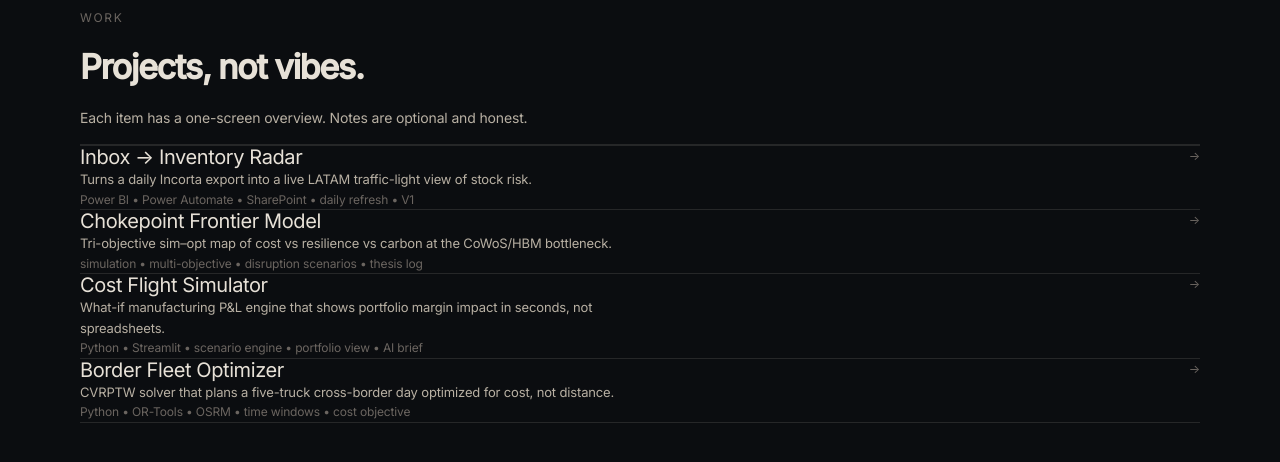
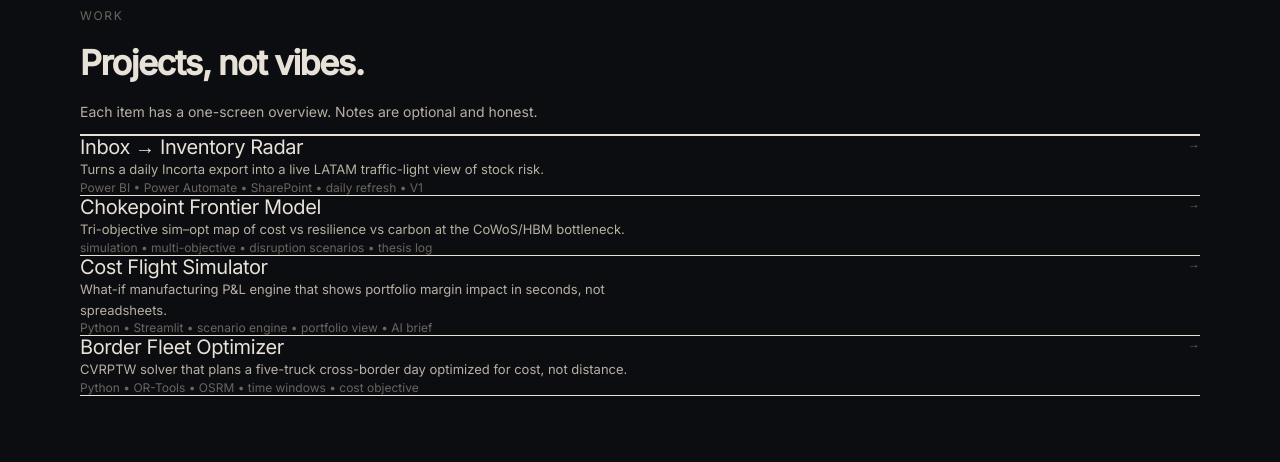
Before and after one commit to benjaminarce-cloud/arcev2-portfolio, a Next.js app: page /work in a window 1280 px wide. Shown: the top 462 px of the page. Built offline with nearby package versions, Linux system fonts and the light colour scheme; a web font is replaced by a local one.

Commit message:
Update globals.css

```diff
--- a/src/app/globals.css
+++ b/src/app/globals.css
@@ -9,9 +9,7 @@
   --text: #e7e1d7;
   --muted: #b8b0a3;
   --faint: #6b6560;
-  --hair: rgba(231,225,215,0.12);
-
-  --font-sans: 'Inter', system-ui, -apple-system, sans-serif;
+  --font-sans: 'Inter', system-ui, sans-serif;
   --font-serif: 'Playfair Display', Georgia, serif;
 }
 
@@ -23,22 +21,10 @@ body {
   color: var(--text);
   background: var(--bg);
   font-family: var(--font-sans);
-  font-size: 15px;
-  line-height: 1.6;
-  letter-spacing: -0.01em;
   -webkit-font-smoothing: antialiased;
-  -moz-osx-font-smoothing: grayscale;
 }
 
 a {
   color: inherit;
   text-decoration: none;
 }
-
-.font-serif {
-  font-family: var(--font-serif);
-}
-
-.hairline {
-  border-color: var(--hair);
-}
```
